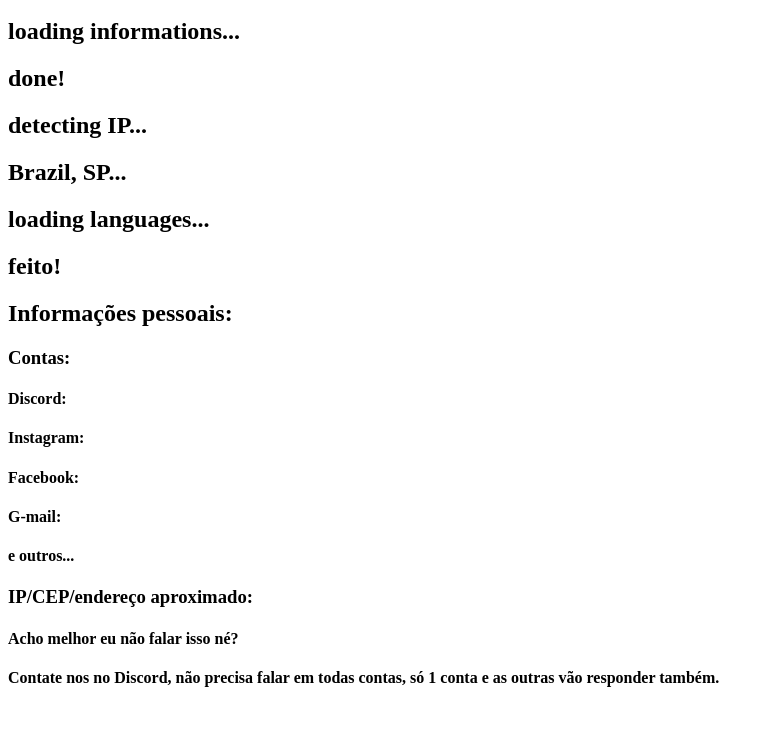
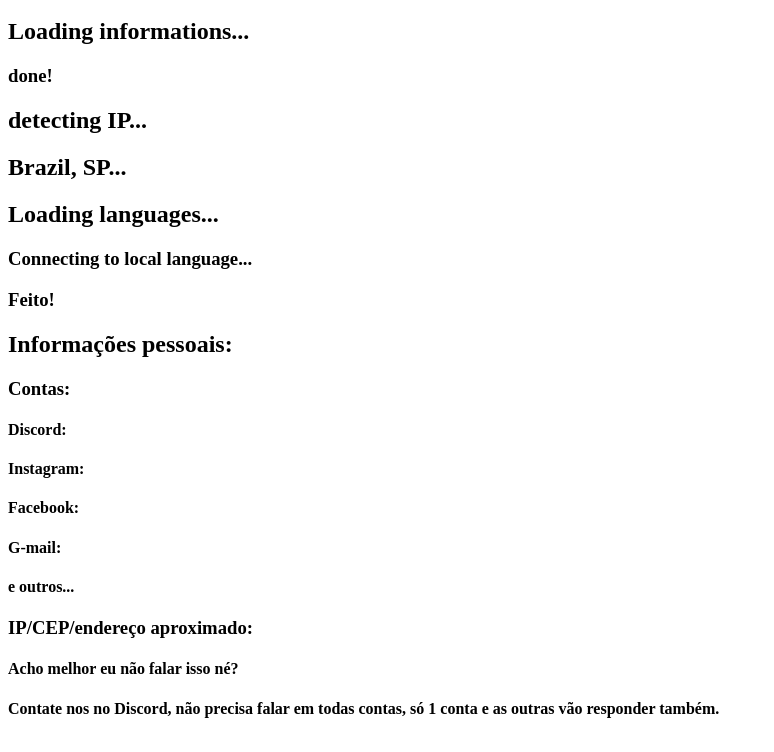
Before and after one commit to Hackerman1098/Hackerman1098.github.io, a plain HTML site: page index.html in a window 1280 px wide. Shown: the part 48-800 px from the top of the page, without its empty margins (0-774 px from the left). Drawn offline with Linux system fonts and the light colour scheme.

Commit message:
Update index.html

```diff
--- a/index.html
+++ b/index.html
@@ -7,14 +7,15 @@
 <h1>
 Redirected by discord, right?
 </h1>
+<h3></h3>
 <h2>
-loading informations...
+Loading informations...
 </h2>
 
-<h2>
+<h3>
 done!
-</h2>
-
+</h3>
+<h3></h3>
 <h2>
 detecting IP...
 </h2>
@@ -22,22 +23,22 @@ detecting IP...
 <h2>
 Brazil, SP...
 </h2>
-
+<h3></h3>
 
 <h2>
-loading languages...
+Loading languages...
 </h2>
-
-<h2>
-feito!
-</h2>
-
-
+<h3>Connecting to local language...</h3>
+<h3>
+Feito!
+</h3>
+<h2></h2>
+<h2></h2>
 <h2>
 Informações pessoais:
 </h2>
 
-
+<h2></h2>
 <h3>
 Contas:
 </h3>
@@ -47,7 +48,7 @@ Contas:
 <h4>Facebook: </h4>
 <h4>G-mail: </h4>
 <h4>e outros...</h4>
-
+<h2></h2>
 <h3>
 IP/CEP/endereço aproximado:
 </h3>
```
